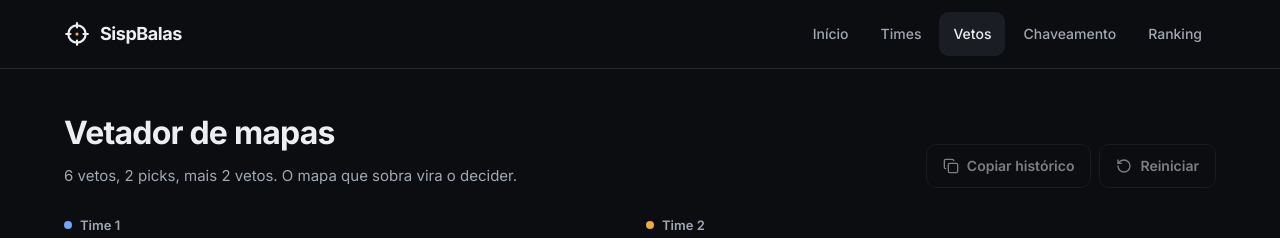
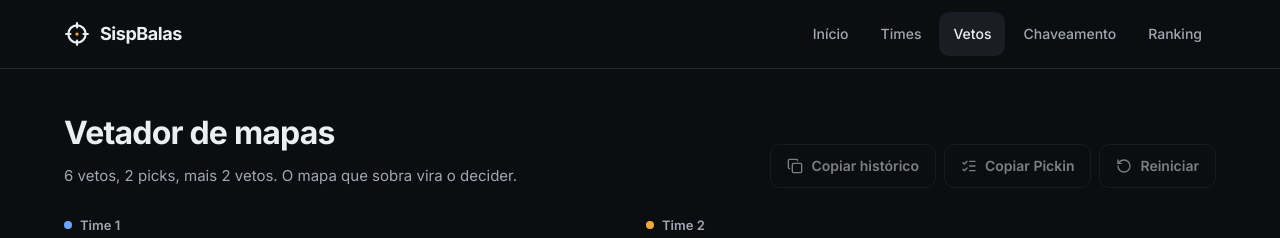
Before and after one commit to adao-locks/cs2-map-selector, a Next.js app: page /map_picker in a window 1280 px wide. Shown: the top 238 px of the page. Built offline with nearby package versions, Linux system fonts and the light colour scheme.

Commit message:
Add button to copy only the picked maps and sides

```diff
--- a/app/map_picker/page.tsx
+++ b/app/map_picker/page.tsx
@@ -2,7 +2,7 @@
 "use client"
 
 import { useState } from "react"
-import { Copy, RotateCcw, Swords } from "lucide-react"
+import { Copy, ListChecks, RotateCcw, Swords } from "lucide-react"
 import { Button } from "@/components/ui/button"
 import { PageHeader, PageShell } from "@/components/page-shell"
 import { TeamNameInputs } from "@/components/team-name-inputs"
@@ -24,6 +24,8 @@ type MapState = {
 type HistoryEntry =
   | { team: Actor; type: VetoAction; map: string }
   | { team: TeamId; type: "side"; map: string; side: Side }
+
+type CopyTarget = "history" | "picks"
 
 const MAP_POOL = [
   "Ancient",
@@ -98,7 +100,7 @@ export default function CS2MapSelector() {
   const [currentTeam, setCurrentTeam] = useState<TeamId>(1)
   const [maps, setMaps] = useState<MapState[]>(initialMaps)
   const [history, setHistory] = useState<HistoryEntry[]>([])
-  const [copySuccess, setCopySuccess] = useState(false)
+  const [copied, setCopied] = useState<CopyTarget | null>(null)
 
   const nextAction = getNextAction(history)
   const vetoFinished = maps.every((map) => map.status !== "available")
@@ -170,18 +172,41 @@ export default function CS2MapSelector() {
     setCurrentTeam(1)
   }
 
-  const copyHist = async () => {
-    const formatted = `Histórico de Vetos:\n${history
-      .map((entry, index) => `${index + 1}. ${teamName(entry.team)} ${describeAction(entry)} ${entry.map}`)
-      .join("\n")}`
-
+  const copyText = async (text: string, target: CopyTarget) => {
     try {
-      await navigator.clipboard.writeText(formatted)
-      setCopySuccess(true)
-      setTimeout(() => setCopySuccess(false), 2000)
+      await navigator.clipboard.writeText(text)
+      setCopied(target)
+      setTimeout(() => setCopied(null), 2000)
     } catch (err) {
       console.error("Failed to copy:", err)
     }
+  }
+
+  const copyHist = () =>
+    copyText(
+      `Histórico de Vetos:\n${history
+        .map((entry, index) => `${index + 1}. ${teamName(entry.team)} ${describeAction(entry)} ${entry.map}`)
+        .join("\n")}`,
+      "history",
+    )
+
+  // Só os mapas escolhidos, na ordem do pick, com quem escolheu e o lado de cada time
+  const copyPicks = () => {
+    const picks = history.flatMap((entry) => {
+      if (entry.type !== "pick") return []
+      const map = maps.find((m) => m.name === entry.map)
+      if (!map) return []
+
+      if (entry.team === 3) return [`${map.name} (decider) - lado no round faca`]
+
+      const chooser = otherTeam(entry.team)
+      const sides = map.side
+        ? `${teamName(chooser)} ${map.side} x ${teamName(entry.team)} ${map.side === "CT" ? "TR" : "CT"}`
+        : `${teamName(chooser)} escolhe o lado`
+      return [`${map.name} (pick de ${teamName(entry.team)}) - ${sides}`]
+    })
+
+    copyText(`Picks:\n${picks.map((line, index) => `${index + 1}. ${line}`).join("\n")}`, "picks")
   }
 
   return (
@@ -193,7 +218,11 @@ export default function CS2MapSelector() {
           <>
             <Button variant="secondary" onClick={copyHist} disabled={history.length === 0}>
               <Copy />
-              {copySuccess ? "Copiado" : "Copiar histórico"}
+              {copied === "history" ? "Copiado" : "Copiar histórico"}
+            </Button>
+            <Button variant="secondary" onClick={copyPicks} disabled={pickedMaps.length === 0}>
+              <ListChecks />
+              {copied === "picks" ? "Copiado" : "Copiar Pickin"}
             </Button>
             <Button variant="secondary" onClick={resetVeto} disabled={history.length === 0}>
               <RotateCcw />
```
